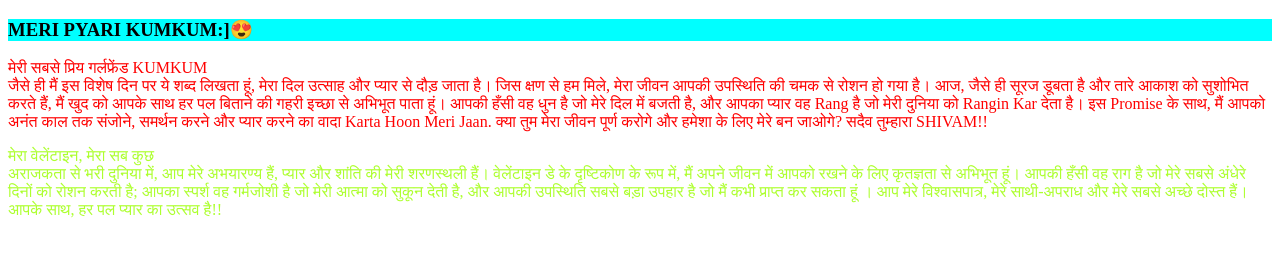
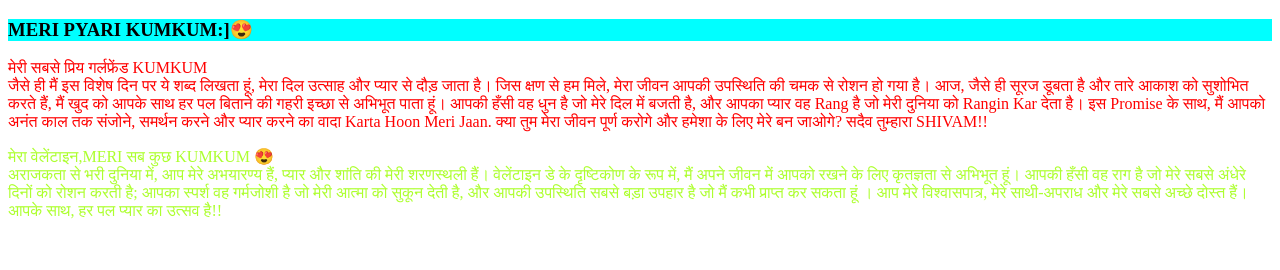
Before and after one commit to shivamm1505/ValentineDAY, a plain HTML site: page special.html in a window 1280 px wide. Shown: the top 270 px of the page. Drawn offline with Linux system fonts and the light colour scheme.

Commit message:
Update special.html

```diff
--- a/special.html
+++ b/special.html
@@ -12,7 +12,7 @@
          जैसे ही मैं इस विशेष दिन पर ये शब्द लिखता हूं, मेरा दिल उत्साह और प्यार से दौड़ जाता है। जिस क्षण से हम मिले, मेरा जीवन आपकी उपस्थिति की चमक से रोशन हो गया है। आज, जैसे ही सूरज डूबता है और तारे आकाश को सुशोभित करते हैं, मैं खुद को आपके साथ हर पल बिताने की गहरी इच्छा से अभिभूत पाता हूं। आपकी हँसी वह धुन है जो मेरे दिल में बजती है, और आपका प्यार वह Rang है जो मेरी दुनिया को Rangin Kar देता है। इस Promise के साथ, मैं आपको अनंत काल तक संजोने, समर्थन करने और प्यार करने का वादा Karta Hoon Meri Jaan. क्या तुम मेरा जीवन पूर्ण करोगे और हमेशा के लिए मेरे बन जाओगे?
          सदैव तुम्हारा SHIVAM!!<br></p>
 <p style="color:greenyellow;">
-     मेरा वेलेंटाइन, मेरा सब कुछ<br>
+     मेरा वेलेंटाइन,MERI सब कुछ KUMKUM &#128525<br>
      अराजकता से भरी दुनिया में, आप मेरे अभयारण्य हैं, प्यार और शांति की मेरी शरणस्थली हैं। वेलेंटाइन डे के दृष्टिकोण के रूप में, मैं अपने जीवन में आपको रखने के लिए कृतज्ञता से अभिभूत हूं। आपकी हँसी वह राग है जो मेरे सबसे अंधेरे दिनों को रोशन करती है; आपका स्पर्श वह गर्मजोशी है जो मेरी आत्मा को सुकून देती है, और आपकी उपस्थिति सबसे बड़ा उपहार है जो मैं कभी प्राप्त कर सकता हूं । आप मेरे विश्वासपात्र, मेरे साथी-अपराध और मेरे सबसे अच्छे दोस्त हैं। आपके साथ, हर पल प्यार का उत्सव है!!</p><br>
      <h4>SAYARI APKE LIYE JAANEMANN &#128525</h4>
      <p style="color: chocolate;">
```
